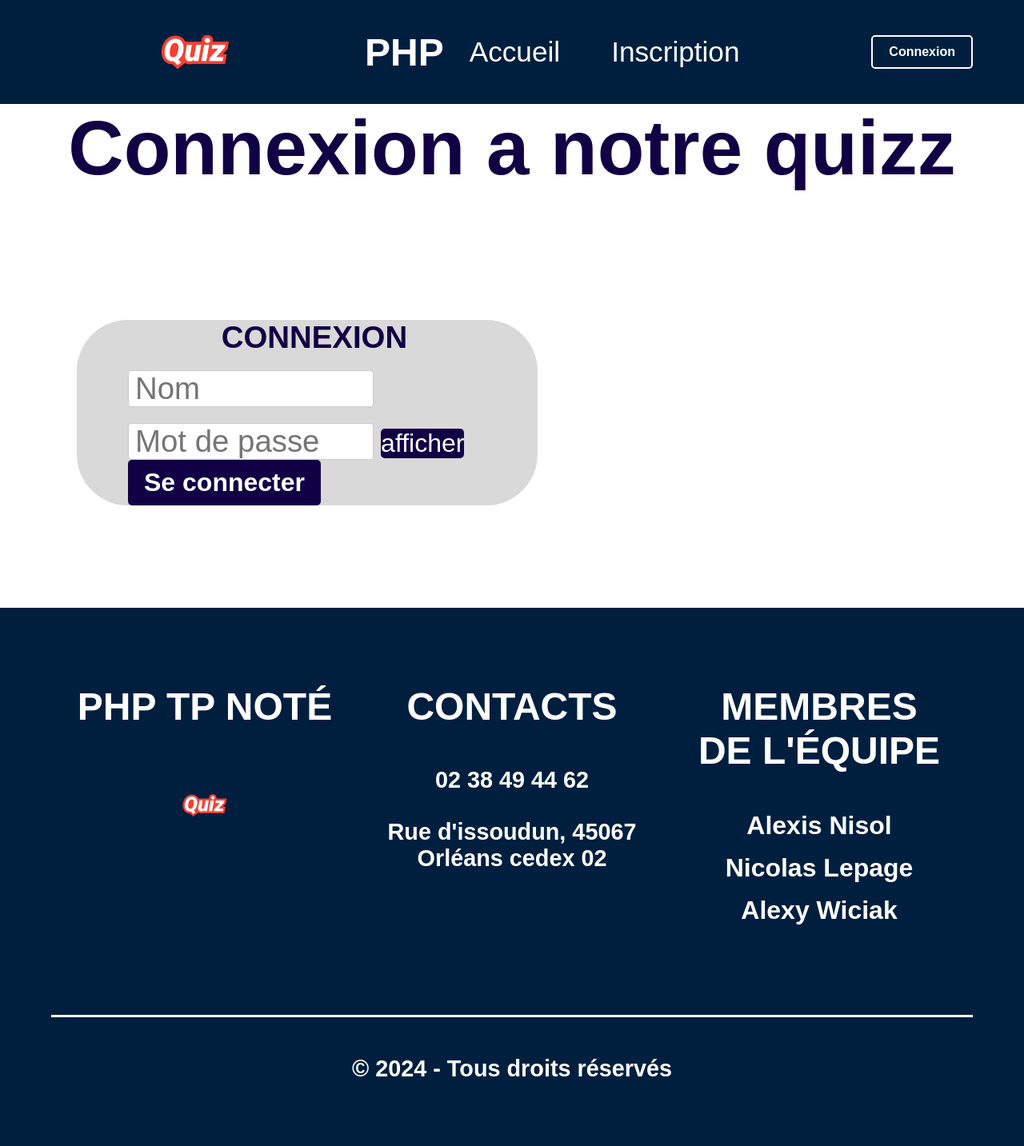
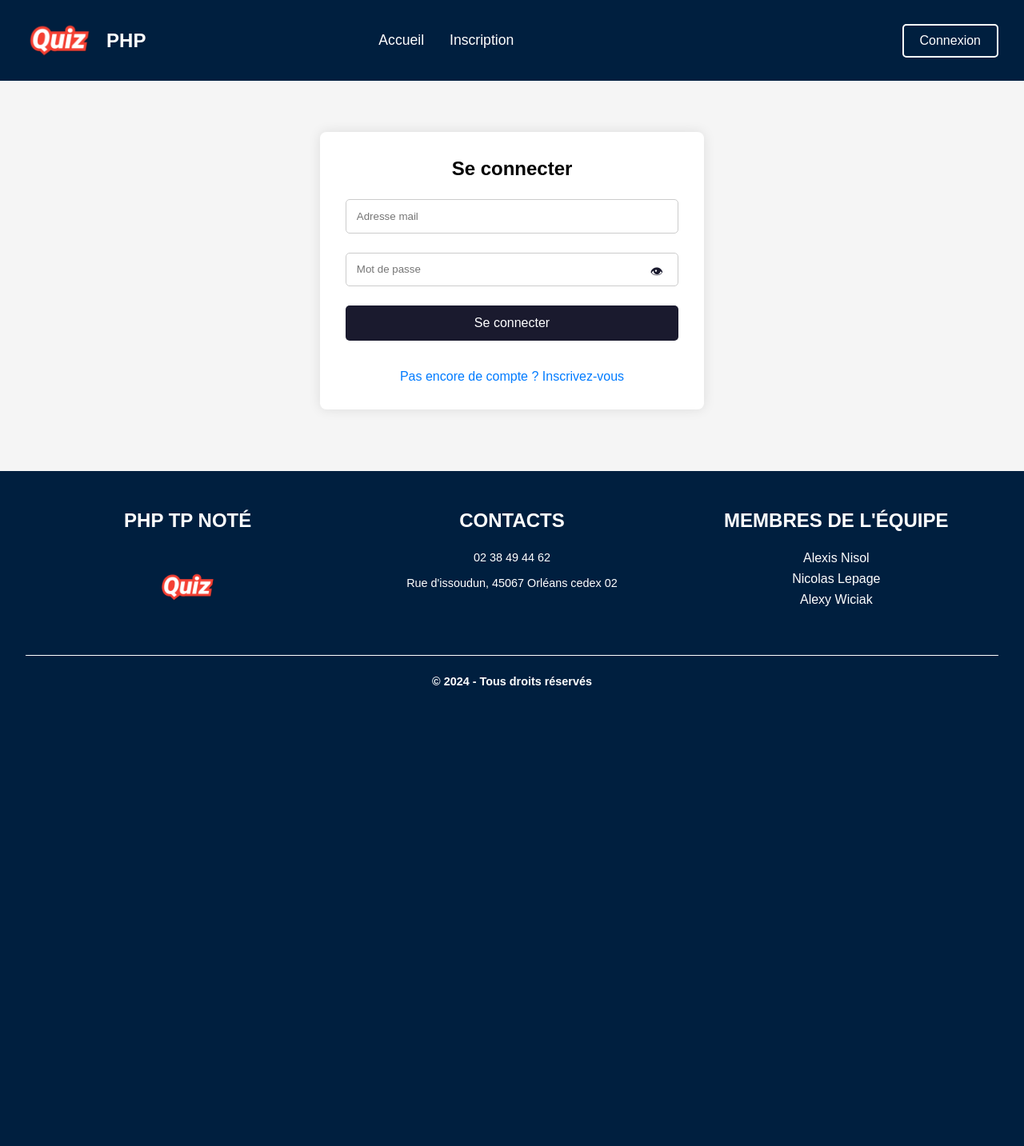
Before and after one commit to alexisnisol/PHP-TP-Note, a PHP site: page / in a window 1280 px wide. Shown: the whole page at 80% size. After the commit the page ends 857 px from the top, so only its background shows below. Run offline with PHP 8.4, Linux system fonts and the light colour scheme; some libraries are stand-ins or nearby versions.

Commit message:
modif css connexion

```diff
--- a/src/static/css/connexion.css
+++ b/src/static/css/connexion.css
@@ -1,154 +1,121 @@
-/* champ + images */
-
-#inside-text {
-    font-style: italic;
+/* Style global */
+.page {
+    font-family: Arial, sans-serif;
+    background-color: #f5f5f5;
+    display: flex;
+    justify-content: center;
+    align-items: center;
+    margin: 0;
 }
 
-#retour {
-    margin-left: 10px;
-    margin-top: 10px;
-    padding: 10px;
-    background-color: #120045;
+/* Conteneur principal */
+.form-container {
+    background-color: white;
+    padding: 2rem;
+    box-shadow: 0 0 15px rgba(0, 0, 0, 0.1);
+    border-radius: 8px;
+    width: 30rem;
+    text-align: center;
+    margin-top: 5%;
+    margin-bottom: 6%;
+}
+
+/* Titre */
+.form-container h2 {
+    margin-bottom: 1.5rem;
+    font-size: 1.5rem;
+}
+
+/* Conteneur des champs d'entrée */
+.input-container {
+    margin-bottom: 1rem;
+}
+
+/* Champs d'entrée */
+input {
+    width: 100%;
+    padding: 0.8rem;
+    margin-bottom: 0.5rem;
+    border: 1px solid #ccc;
+    border-radius: 5px;
+    box-sizing: border-box;
+}
+
+/* Message d'erreur */
+.error-message {
+    color: red;
+    font-size: 0.9rem;
+    margin-bottom: 1rem;
+    text-align: left;
+}
+
+/* Bouton de soumission */
+button {
+    background-color: #1a1a2e;
     color: white;
+    padding: 0.8rem;
     border: none;
     border-radius: 5px;
-    transition: background-color 0.3s ease, transform 0.2s ease;
-}
-
-#informations {
-    font-style: italic;
-    font-weight: normal;
-    font-size: 0.5em;
-    color: black;
-}
-
-.fail {
-    font-style: italic;
-    font-weight: normal;
-    font-size: 0.8em;
-    color: rgb(192, 0, 0);
-}
-
-input[type="text"],
-input[type="password"],
-select {
-    width: 60%;
-    height: 1.2em;
-    font-size: 1.2em;
-    padding: 8px;
-    margin-top: 0.5em;
-    border: 1px solid #ccc;
-    border-radius: 4px;
-}
-
-.toggle-password {
     cursor: pointer;
-    font-size: 1em;
-    background-color: #120045;
-    color: white;
-    border: none;
-    border-radius: 5px;
-    transition: background-color 0.3s ease, transform 0.2s ease;
-}
-
-.toggle-password:hover {
-    background-color: #2a0199;
-    cursor: pointer;
-}
-
-.toggle-password:active {
-    transform: scale(0.95);
-}
-
-/* bouton se connecter */
-input[type="submit"] {
-    background-color: #120045;
-    color: white;
-    font-size: 1em;
-    font-weight: bold;
-    padding: 10px 20px;
-    border: none;
-    border-radius: 5px;
-    transition: background-color 0.3s ease, transform 0.2s ease;
-}
-
-input[type="submit"]:hover {
-    background-color: #2a0199;
-    cursor: pointer;
-}
-
-input[type="submit"]:active {
-    transform: scale(0.95);
-}
-
-.content {
-    display: flex;
-}
-
-.connexion {
-    flex: 0 0 45%;
-    margin-left: 3em;
-    margin-right: 4em;
-    margin-top: 5em;
-    margin-bottom: 4em;
-    padding-left: 2em;
-    background-color: rgba(128, 128, 128, 0.3);
-    border: none;
-    border-radius: 2em;
-}
-
-.connexion p:first-child {
-    font-size: 1.2em;
-    text-align: center;
-    margin-right: 1.2em;
-}
-
-aside {
-    flex: 0 0 45%;
-    margin-top: 3em;
-}
-
-img {
-    margin-left: auto;
-    margin-right: auto;
-    width: 60%;
-}
-
-/* haut de la page */
-.header {
-    position: relative;
-    display: flex;
-    align-items: center;
-    justify-content: center;
-}
-
-.header a {
-    position: absolute;
-    left: 0;
-    top: 0;
-}
-
-.header a:hover {
-    color: #2a0199;
-    cursor: pointer;
-}
-
-.header h1 {
-    margin: 0;
-    padding: 0;
-    font-size: 3em;
+    width: 100%;
+    font-size: 1rem;
+    margin-bottom: 1rem;
 }
 
 
-/* style basique */
-a {
+
+.register-link {
+    display: block;
+    text-align: center;
+    margin-top: 20px;
+    color: #007BFF;
     text-decoration: none;
-    color: #120045;
 }
 
-html {
-    font-size: 200%;
-    font-family: Arial, Helvetica, sans-serif;
-    color: #120045;
-    font-weight: bold;
+.register-link:hover {
+    text-decoration: underline;
 }
+
+/* Style pour organiser les champs côte à côte */
+.input-row {
+    display: flex;
+    gap: 1rem;
+}
+
+/* Ajustement pour les champs alignés */
+.input-row .input-container {
+    flex: 1;
+}
+
+/* Style pour le menu déroulant */
+select {
+    width: 100%;
+    padding: 0.8rem;
+    border: 1px solid #ccc;
+    border-radius: 5px;
+    box-sizing: border-box;
+}
+
+/* Conteneur pour le champ mot de passe avec le bouton */
+.password-wrapper {
+    position: relative;
+}
+
+/* Bouton pour montrer/cacher le mot de passe */
+.password-toggle-btn {
+    position: absolute;
+    top: 50%;
+    left: 23rem;
+    transform: translateY(-50%);
+    background: transparent;
+    border: none;
+    font-size: 1rem;
+    cursor: pointer;
+    color: #1a1a2e;
+    padding: 0;
+    width: 10%;
+}
+
+.password-toggle-btn:hover {
+    color: #f0f0f0;
+}
--- a/src/templates/auth/connexion.php
+++ b/src/templates/auth/connexion.php
@@ -2,43 +2,58 @@
 
 use Classes\Controllers\Auth\AuthForm;
 
-//if is post request
-if($_SERVER['REQUEST_METHOD'] === 'POST'){
-    //get post data
+// Si la méthode est POST, traiter les données
+if ($_SERVER['REQUEST_METHOD'] === 'POST') {
     $nom = $_POST['nom'];
     $password = $_POST['passwd'];
     $error = AuthForm::checkLoginForm($nom, $password);
 }
 ?>
-    <div class="header">
-        <h1>Connexion a notre quizz</h1>
-    </div>
-    <div class="content">
+<!DOCTYPE html>
+<html lang="fr">
+<head>
+    <meta charset="UTF-8">
+    <meta name="viewport" content="width=device-width, initial-scale=1.0">
+    <title>Connexion au Quiz</title>
+    <link rel="stylesheet" href="style.css">
+</head>
+<body>
+    <div class="page">
+        <div class="form-container">
+            <h2>Se connecter</h2>
+            <form action="#" method="post">
+                <div class="input-container">
+                    <input name="email" type="email" placeholder="Adresse mail" required>
+                </div>
+                <div class="input-container">
+                    <div class="password-wrapper">
+                        <input id="password" name="password" type="password" placeholder="Mot de passe" required>
+                        <button type="button" class="password-toggle-btn" data-target="password">👁</button>
+                    </div>
+                </div>
+                <?php
+                if (isset($error)) {
+                    echo '<p class="error-message">*' . $error . '</p>';
+                }
+                ?>
+                <button type="submit">Se connecter</button>
+            </form>
 
-        <form class="connexion" method="POST" action="#">
-            <p>CONNEXION</p>
-            <input type="text" name="nom" id="nom" placeholder="Nom" />
-            <input type="password" name="passwd" id="passwd" placeholder="Mot de passe" />
-            <button type="button" name="toggle-password" id="toggle-password" class="toggle-password" data-target="passwd">afficher</button>
-        <?php
-        if (isset($error)) {
-                echo "<p class='fail'>L'identifiant ou le mot de passe est incorrect</p>";
-            } ?>
-            <input type="submit" value="Se connecter" />
-        </form>
+            <a href="./index.php?action=register" class="register-link">Pas encore de compte ? Inscrivez-vous</a>
+        </div>
     </div>
 
     <script>
-    document.querySelectorAll('.toggle-password').forEach(button => {
+    document.querySelectorAll('.password-toggle-btn').forEach(button => {
         button.addEventListener('click', () => {
             const targetId = button.getAttribute('data-target');
             const passwordField = document.getElementById(targetId);
             if (passwordField.type === 'password') {
                 passwordField.type = 'text';
-                button.textContent = 'Cacher';
+                button.textContent = '🙈';
             } else {
                 passwordField.type = 'password';
-                button.textContent = 'Afficher';
+                button.textContent = '👁';
             }
         });
     });
```
